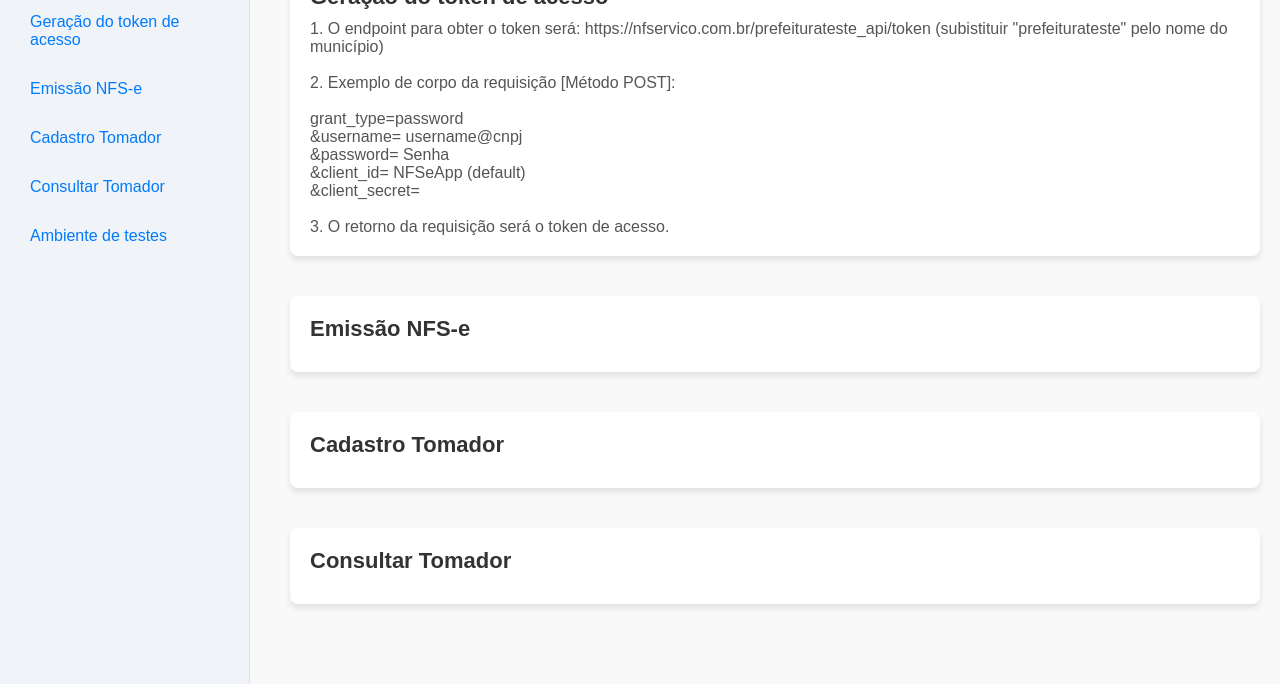
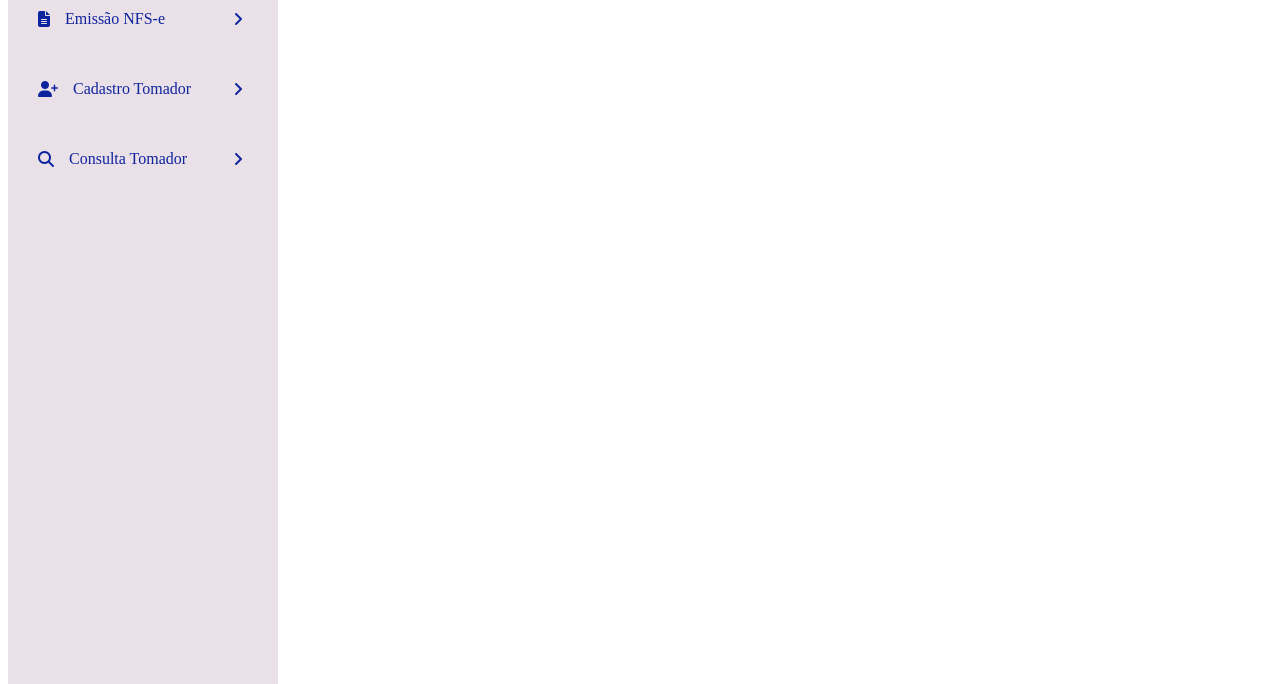
Before and after one commit to Jacksonnr/nfservico-keep, a plain HTML site: page index.html in a window 1280 px wide. Shown: the part 116-800 px from the top of the page. Drawn offline with Linux system fonts and the light colour scheme.

Commit message:
alteração do site e criação do sidebar

```diff
--- a/index.html
+++ b/index.html
@@ -3,62 +3,55 @@
 <head>
   <meta charset="UTF-8">
   <meta name="viewport" content="width=device-width, initial-scale=1.0">
-  <title>Central de Ajuda</title>
+  <title>Document</title>
   <link rel="stylesheet" href="styles.css">
+  <link rel="stylesheet" href="https://cdnjs.cloudflare.com/ajax/libs/font-awesome/6.6.0/css/all.min.css">
 </head>
 <body>
-  <!-- Navbar -->
-  <header class="navbar">
-    <div class="navbar-brand">
-      <img src="" alt="Logo" class="logo">
-      <span>Manual de integração: API Nota Fiscal de Serviço Eletrônica</span>
-    </div>
-  </header>
+  <div class="sidebar">
+    <header>
+      <div class="menu">
+        <div class="item"><a href="#"><i class="fas fa-user"></i>Login API
+          <i class="fas fa-angle-right dropdown"></i>
+        </a>
+        <div class="sub-menu">
+          <a href="#" class="sub-item">Autenticar usuário</a>
+          <a href="#" class="sub-item">Observação</a>
+          <a href="#" class="sub-item">Testes de requisição</a>
+        </div>
+        </div>
 
-  <div class="container">
-    <!-- Menu Lateral -->
-    <nav class="sidebar">
-      <h2>Central de ajuda</h2>
-      <ul>
-        <li><a href="#token">Geração do token de acesso</a></li>
-        <li><a href="#emissao">Emissão NFS-e</a></li>
-        <li><a href="#cadastro">Cadastro Tomador</a></li>
-        <li><a href="#consulta">Consultar Tomador</a></li>
-        <li><a href="#testes">Ambiente de testes</a></li>
-      </ul>
-    </nav>
+        <div class="item"><a href="#"><i class="fas fa-file-alt"></i>Emissão NFS-e
+          <i class="fas fa-angle-right dropdown"></i>
+        </a>
+        <div class="sub-menu">
+          <a href="#" class="sub-item">Formato JSON</a>
+          <a href="#" class="sub-item">Parametros necessários</a>
+          <a href="#" class="sub-item">JSON NFS-e</a>
+          <a href="#" class="sub-item">Observação</a>
+        </div>
+        </div>
 
-    <!-- Área de Conteúdo -->
-    <main class="content">
-      <section id="token">
-        <h2>Geração do token de acesso</h2>
-        <p>1. O endpoint para obter o token será: https://nfservico.com.br/prefeiturateste_api/token (subistituir "prefeiturateste" pelo nome do município)</p>
-        <br>
-        <p>2. Exemplo de corpo da requisição [Método POST]:
-            <br>
-            <br> grant_type=password
-            <br> &username= username@cnpj
-            <br> &password= Senha
-            <br> &client_id= NFSeApp (default)
-            <br> &client_secret=</p>
-            <br>
-        <p>3. O retorno da requisição será o token de acesso. </p>
-      </section>
-      <section id="emissao">
-        <h2>Emissão NFS-e</h2>
-        <p></p>
-      </section>
-      <section id="cadastro">
-        <h2>Cadastro Tomador</h2>
-        <p></p>
-      </section>
-      <section id="consulta">
-        <h2>Consultar Tomador</h2>
-        <p></p>
-      </section>
-    </main>
+        <div class="item"><a href="#"><i class="fas fa-user-plus"></i>Cadastro Tomador
+          <i class="fas fa-angle-right dropdown"></i>
+        </a>
+        <div class="sub-menu">
+          <a href="#" class="sub-item">Formato JSON</a>
+          <a href="#" class="sub-item">JSON Tomador</a>
+          <a href="#" class="sub-item">Observação</a>
+        </div>
+        </div>
+
+        <div class="item"><a href="#"><i class="fas fa-search"></i>Consulta Tomador
+          <i class="fas fa-angle-right dropdown"></i>
+        </a>
+        <div class="sub-menu">
+          <a href="#" class="sub-item">Consulta de Tomador</a>
+        </div>
+        </div>
+      </div>
+    </header>
   </div>
-
   <script src="script.js"></script>
 </body>
 </html>
--- a/script.js
+++ b/script.js
@@ -1,9 +1,22 @@
-document.querySelectorAll('.sidebar a').forEach(anchor => {
-    anchor.addEventListener('click', function(e) {
-      e.preventDefault();
-      const targetId = this.getAttribute('href');
-      document.querySelector(targetId).scrollIntoView({
-        behavior: 'smooth'
+
+
+document.addEventListener("DOMContentLoaded", function() {
+    // Seleciona todos os itens de menu com dropdown
+    const items = document.querySelectorAll(".menu .item");
+
+    items.forEach(item => {
+      item.addEventListener("click", function() {
+        // Fecha qualquer outro dropdown aberto
+        items.forEach(otherItem => {
+          if (otherItem !== item) {
+            otherItem.classList.remove("active");
+            otherItem.querySelector(".sub-menu").classList.remove("active");
+          }
+        });
+
+        // Alterna o estado do dropdown clicado
+        item.classList.toggle("active");
+        item.querySelector(".sub-menu").classList.toggle("active");
       });
     });
   });
--- a/styles.css
+++ b/styles.css
@@ -1,121 +1,69 @@
-* {
-  margin: 0;
-  padding: 0;
-  box-sizing: border-box;
+.sidebar {
+  background: #e9e0e8;
+  width: 270px;
+  height: 100vh;
+  position: fixed;
+  top: 0;
+  overflow-y: auto;
+  transition: 0.6s ease;
+  transition-property: left;
 }
 
-body {
-  font-family: Arial, sans-serif;
-  background-color: #f9f9f9;
+.menu {
+  width: 100%;
+  margin-top: 30px;
 }
 
-.navbar {
-  width: 100%;
-  padding: 10px 20px;
-  background-color: #f0f4f8;
+.menu .item {
+  position: relative;
+  cursor: pointer;
+}
+
+.menu .item a {
+  color: #0e249e;
+  text-decoration: none;
+  font-size: 16px;
   display: flex;
   align-items: center;
-  justify-content: space-between;
-  position: fixed;
-  top: 0;
-  left: 0;
-  border-bottom: 1px solid #e0e0e0;
-  z-index: 1000;
+  padding: 5px 30px;
+  line-height: 60px;
+  position: relative;
 }
 
-.navbar-brand {
-  display: flex;
-  align-items: center;
+.item i {
+  margin-right: 15px;
 }
 
-.logo {
-  width: 30px;
-  height: 30px;
-  margin-right: 10px;
+.item a .dropdown {
+  position: absolute;
+  right: 20px;
+  top: 50%;
+  transform: translateY(-50%);
+  transition: transform 0.5s ease;
 }
 
-.search-bar {
-  flex: 1;
-  margin: 0 20px;
-  padding: 8px;
-  border: 1px solid #e0e0e0;
-  border-radius: 4px;
+.item .sub-menu {
+  overflow: hidden;
+  max-height: 0;
+  transition: max-height 0.5s ease;
 }
 
-.language-select {
-  padding: 8px;
-  border: 1px solid #e0e0e0;
-  border-radius: 4px;
-  background-color: #fff;
+.sub-menu a {
+  display: block;
+  color: white;
+  text-decoration: none;
+  padding: 5px 30px;
 }
 
-.container {
-  display: flex;
-  width: 100%;
-  margin-top: 60px; /* Espaço para a navbar fixa */
+.sub-menu a:hover {
+  background: #d38bcf;
+  border-radius: 2.5%;
 }
 
-.sidebar {
-  width: 250px;
-  background-color: #f0f4f8;
-  color: #333;
-  padding: 20px;
-  position: fixed;
-  top: 60px; /* Ajuste para não sobrepor a navbar */
-  height: calc(100vh - 60px);
-  overflow-y: auto;
-  border-right: 1px solid #e0e0e0;
+.sub-menu.active {
+  max-height: 500px;
 }
 
-.sidebar h2 {
-  font-size: 18px;
-  margin-bottom: 20px;
+.item.active .dropdown {
+  transform: translateY(-50%) rotate(90deg);
 }
-
-.sidebar ul {
-  list-style-type: none;
-}
-
-.sidebar ul li {
-  margin: 15px 0;
-}
-
-.sidebar ul li a {
-  color: #007bff;
-  text-decoration: none;
-  font-weight: 500;
-  padding: 8px 10px;
-  display: block;
-  border-radius: 5px;
-  transition: background-color 0.3s;
-}
-
-.sidebar ul li a:hover {
-  background-color: #e0e7ff;
-  color: #0056b3;
-}
-
-.content {
-  margin-left: 270px; /* Espaço para o menu lateral */
-  padding: 20px;
-  width: calc(100% - 270px);
-}
-
-.content section {
-  margin-bottom: 40px;
-  padding: 20px;
-  background-color: #ffffff;
-  border-radius: 8px;
-  box-shadow: 0px 4px 6px rgba(0, 0, 0, 0.1);
-}
-
-.content h2 {
-  font-size: 22px;
-  margin-bottom: 10px;
-  color: #333;
-}
-
-.content p {
-  font-size: 16px;
-  color: #555;
-}
```
